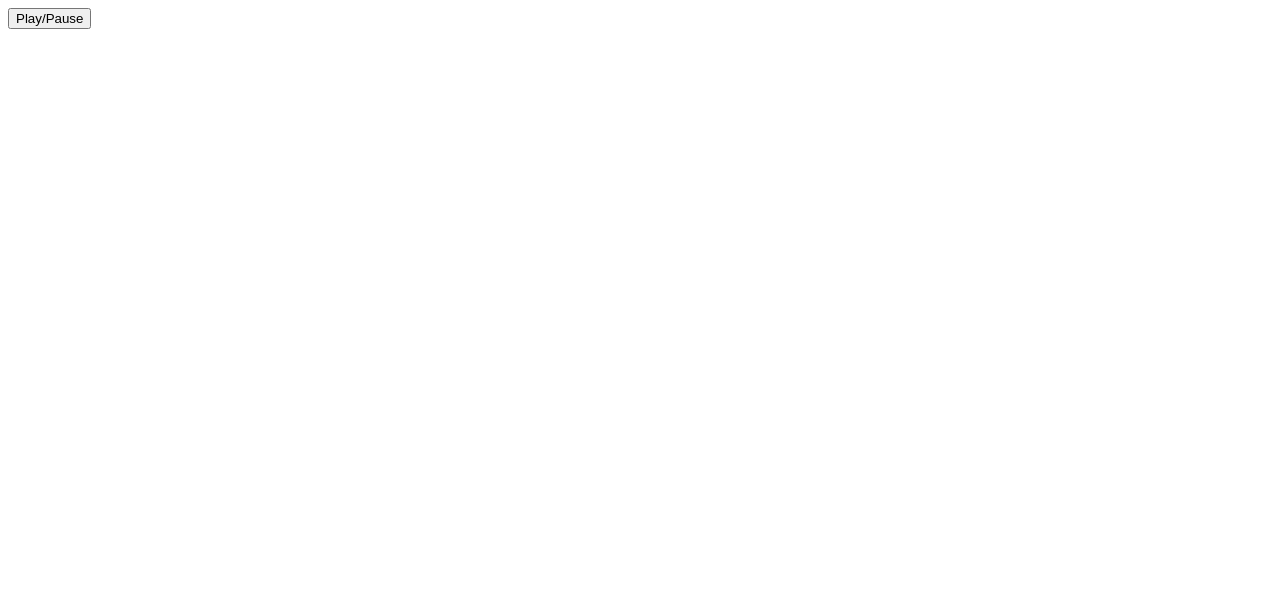
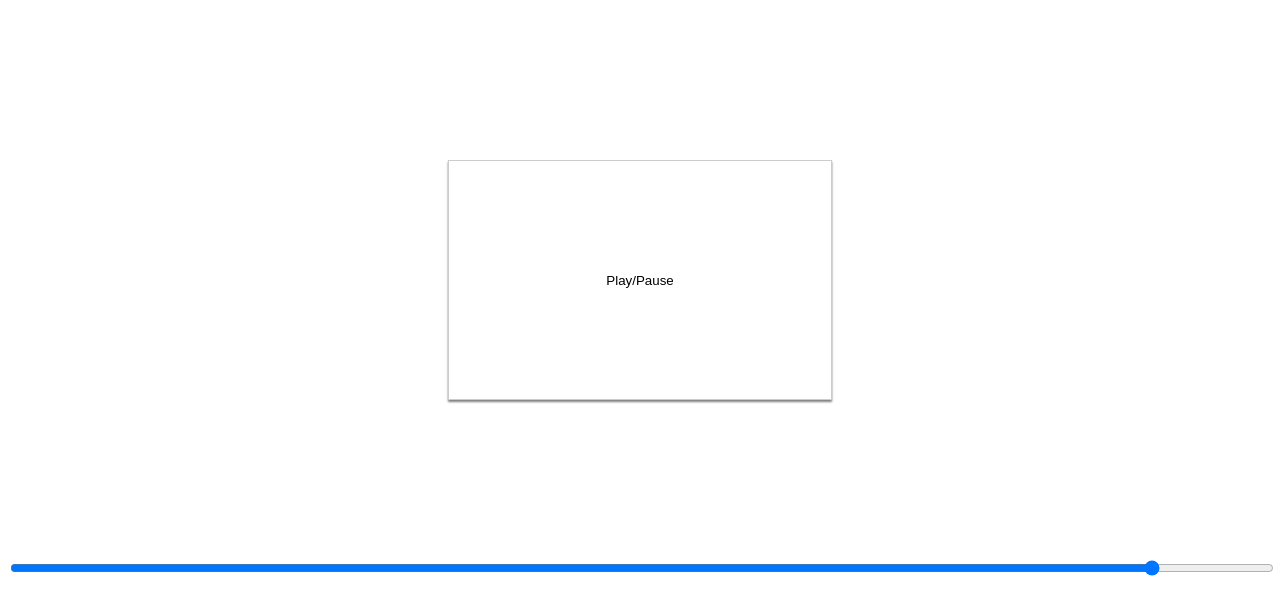
Before and after one commit to Md-Ahmed/WebAudio, a plain HTML site: page Index.html in a window 1280 px wide. Drawn offline with Linux system fonts and the light colour scheme.

Commit message:
Added a slider and css file

```diff
--- a/Index.html
+++ b/Index.html
@@ -2,9 +2,11 @@
 <html>
     <head>
         <title>WebAudio</title>
+        <link rel="stylesheet" type="text/css" href="style.css">
         <script type="text/javascript" src="main.js"></script>
     </head>
     <body>
-        <button onclick="togglePlay()">Play/Pause</button>
+        <button class="button" onclick="togglePlay()">Play/Pause</button>
+        <input type="range" id="frequency" min="1" max="440" value="400" onchange="updateFrequency(this)">
     </body>
 </html>
--- a/main.js
+++ b/main.js
@@ -4,13 +4,18 @@ isPlaying = false;
 function play(){
     oscillator = audioContext.createOscillator();
     oscillator.type = 'sine';
-    oscillator.frequencyValue = 3500;
     oscillator.connect(audioContext.destination);
     oscillator.start();
 }
 function stop() {
     oscillator.disconnect();
 }
+
+function updateFrequency(element) {
+    oscillator.frequency.value = element.value;
+    console.log(element.value);
+}
+
 function togglePlay() {
     if(isPlaying){
         stop();
--- /dev/null
+++ b/style.css
@@ -0,0 +1,15 @@
+.button{
+    border: 1px solid rgba(0,0,0,.2);
+    background-color: white;
+    box-shadow: 0px 2px 2px rgba(0,0,0,.5);
+    height: 30vh;
+    width: 30vw;
+    display: block;
+    margin: auto;
+    margin-top: 20vh;
+}
+
+#frequency{
+    width: 100%;
+    margin-top: 20vh;
+}
```
